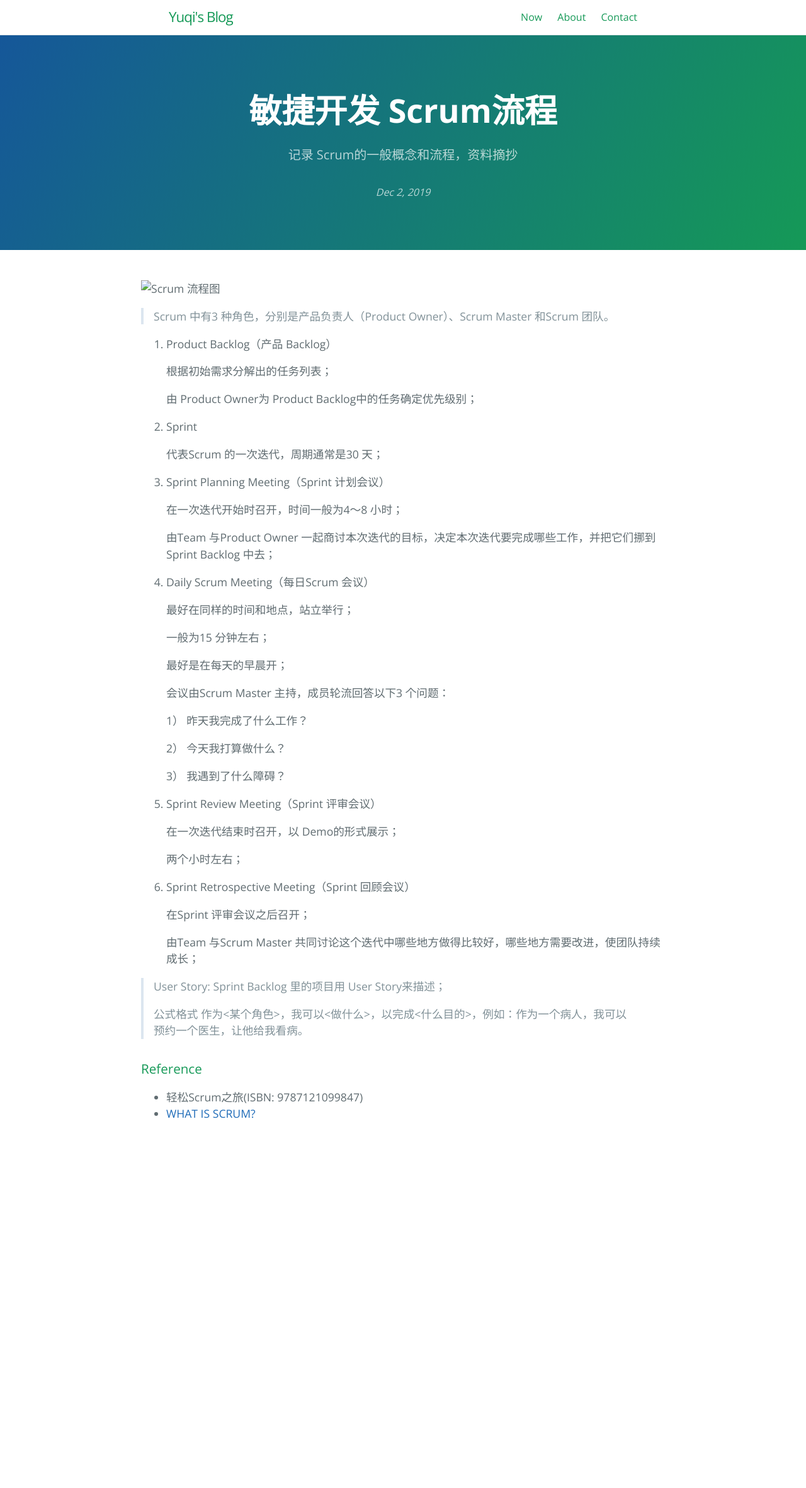
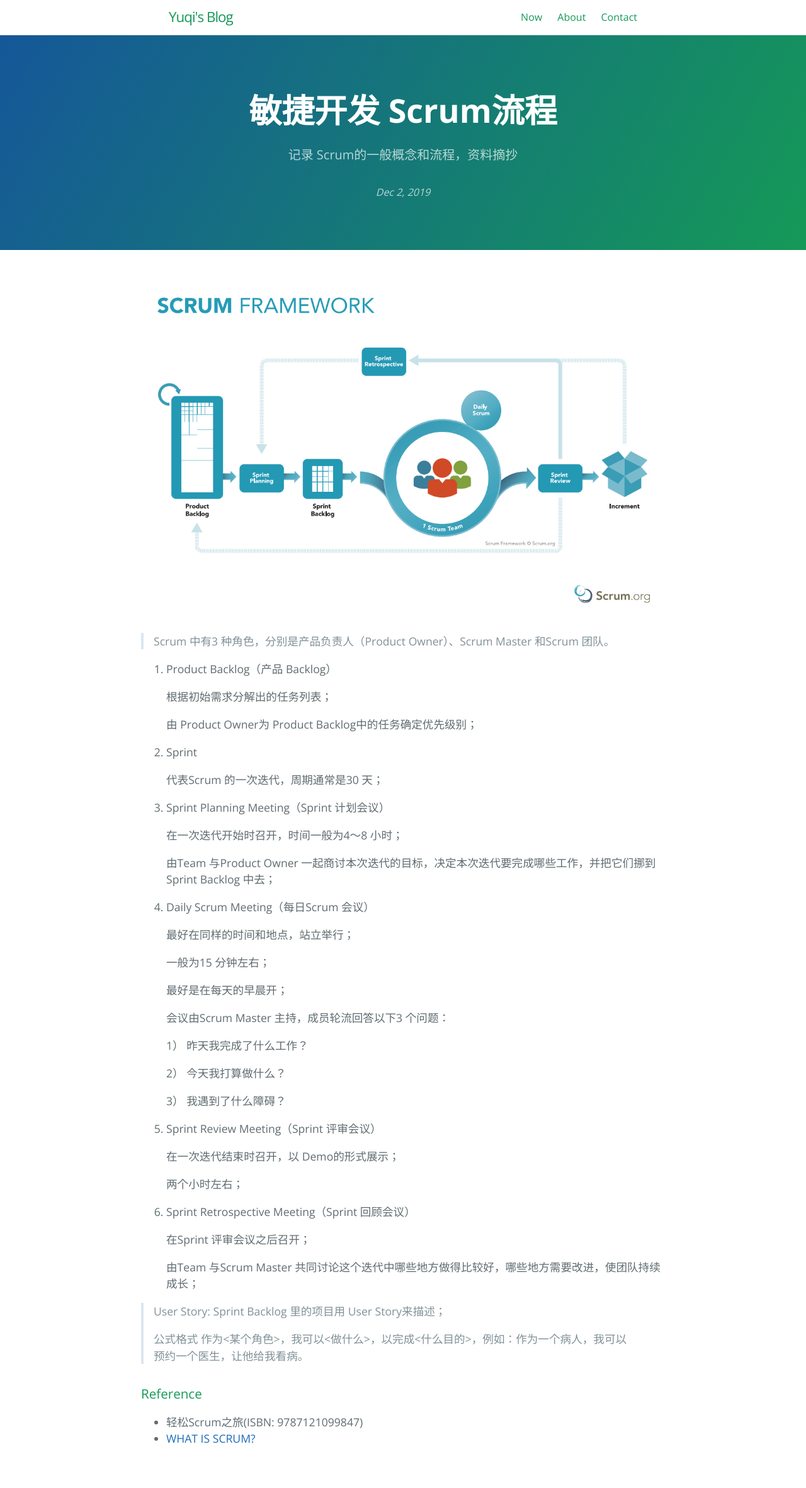
Before and after one commit to yuqisun/yuqisun.github.io, a Jekyll site: the page built from _posts/2019-12-02-敏捷开发-Scrum流程.md, in a window 1280 px wide. Shown: the whole page at 63% size. Built offline with Jekyll 4.4.1, drawn with Linux system fonts in a browser that asks for light colours; before the commit the page ends 1847 px from its top, so only the background shows below that.

Commit message:
scrum 总结

```diff
--- a/_posts/2019-12-02-敏捷开发-Scrum流程.md
+++ b/_posts/2019-12-02-敏捷开发-Scrum流程.md
@@ -4,7 +4,7 @@ title: "敏捷开发 Scrum流程"
 tagline: "记录 Scrum的一般概念和流程，资料摘抄"
 ---
 
-![Scrum 流程图](./scrum_流程图.png)
+![Scrum 流程图](https://github.com/yuqisun/yuqisun.github.io/blob/master/_posts/images/scrum_%E6%B5%81%E7%A8%8B%E5%9B%BE.png?raw=true)
 
 >  Scrum 中有3 种角色，分别是产品负责人（Product Owner）、Scrum
 > Master 和Scrum 团队。
```
